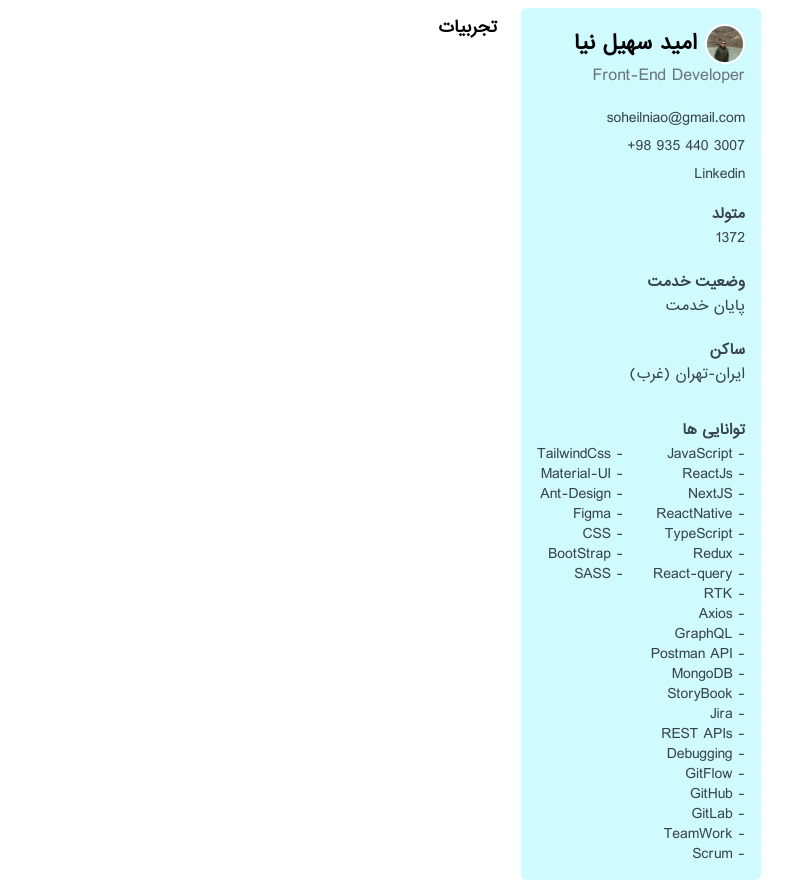
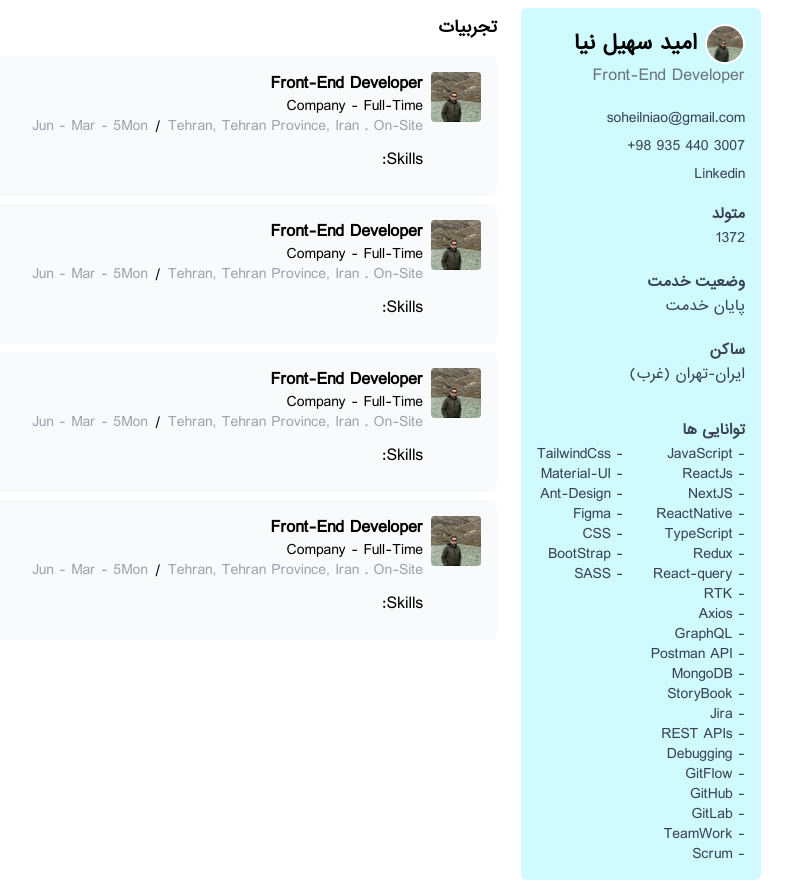
Before and after one commit to omids0/omid_soheilnia_resume, a Next.js app: page / in a window 1280 px wide. Shown: the whole page, without its empty margins (351-1143 px from the left). Built offline with nearby package versions, Linux system fonts and the light colour scheme.

Commit message:
ExperiencesCard added

```diff
--- a/src/components/experiencesInfo.tsx
+++ /dev/null
@@ -1,11 +0,0 @@
-import { FC } from "react";
-
-const ExperiencesInfo: FC = () => {
-  return (
-    <div>
-      <p className="font-bold text-base">تجربیات</p>
-    </div>
-  );
-};
-
-export default ExperiencesInfo;
--- /dev/null
+++ b/src/components/experiencesInfo/experiencesCard.tsx
@@ -0,0 +1,35 @@
+import Image from "next/image";
+import { type FC } from "react";
+
+const ExperiencesCard: FC = () => {
+  return (
+    <div className="bg-gray-50 p-4 rounded-lg flex gap-2">
+      <Image
+        src="/omidSoheilnia.jpg"
+        alt="profile"
+        width={50}
+        height={50}
+        loading="lazy"
+        style={{
+          borderRadius: "4px",
+          maxHeight: 50,
+        }}
+      />
+      <div>
+        <p className="font-bold">Front-End Developer</p>
+        <p className="text-sm">Company - Full-Time</p>
+        <div className="flex gap-2">
+          <p className="text-sm text-gray-400">
+            Tehran, Tehran Province, Iran . On-Site
+          </p>
+          {"/"}
+          <p className="text-sm text-gray-400">{`Jun - Mar - 5Mon`}</p>
+        </div>
+
+        <div className="my-2">Skills:</div>
+      </div>
+    </div>
+  );
+};
+
+export default ExperiencesCard;
--- /dev/null
+++ b/src/components/experiencesInfo/index.tsx
@@ -0,0 +1,18 @@
+import { FC } from "react";
+import ExperiencesCard from "./experiencesCard";
+
+const ExperiencesInfo: FC = () => {
+  return (
+    <div>
+      <p className="font-bold text-base mb-4">تجربیات</p>
+      <div className="flex flex-col gap-2">
+        <ExperiencesCard />
+        <ExperiencesCard />
+        <ExperiencesCard />
+        <ExperiencesCard />
+      </div>
+    </div>
+  );
+};
+
+export default ExperiencesInfo;
--- a/src/components/personalInfo.tsx
+++ b/src/components/personalInfo/index.tsx
@@ -1,20 +1,9 @@
 import { type FC } from "react";
-import { personalInfo } from "../data/personalInfo";
-import { contactInfo } from "../data/contactInfo";
+import { personalInfo } from "../../data/personalInfo";
+import { contactInfo } from "../../data/contactInfo";
 import Image from "next/image";
 import { skills } from "@/data/skillsInfo";
-
-const PersonalInfoDetails: FC<{ title: string; description: string }> = ({
-  title,
-  description,
-}) => {
-  return (
-    <div className="mb-4">
-      <p className="font-bold text-sm mb-1">{title}</p>
-      <p className="text-sm">{description}</p>
-    </div>
-  );
-};
+import PersonalInfoDetails from "./personalInfoDetails";
 
 const PersonalInfo: FC = () => {
   return (
--- /dev/null
+++ b/src/components/personalInfo/personalInfoDetails.tsx
@@ -0,0 +1,14 @@
+import { type FC } from "react";
+
+type Props = { title: string; description: string };
+
+const PersonalInfoDetails: FC<Props> = ({ title, description }) => {
+  return (
+    <div className="mb-4">
+      <p className="font-bold text-sm mb-1">{title}</p>
+      <p className="text-sm">{description}</p>
+    </div>
+  );
+};
+
+export default PersonalInfoDetails;
```
